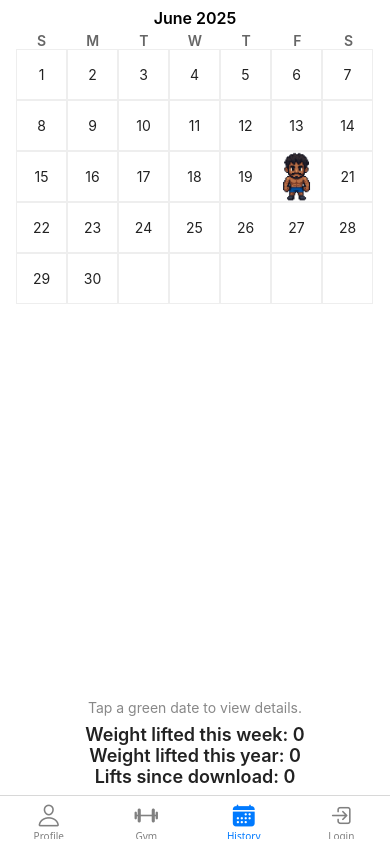
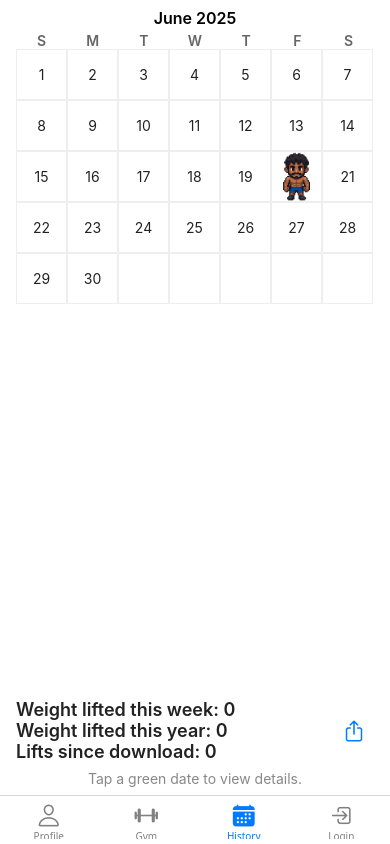
Before and after one commit to aliiqbal24/FitPal---Mobile-App, a React Native app: screen /History in a window 390 px wide. Built offline with nearby package versions, Linux system fonts and the light colour scheme.

Commit message:
Move stats below calendar and add share button

```diff
--- a/src/screens/HistoryScreen.js
+++ b/src/screens/HistoryScreen.js
@@ -1,5 +1,6 @@
 import React, { useEffect, useRef, useState } from 'react';
-import { View, Text, StyleSheet, ScrollView, Image, Dimensions, TouchableOpacity, Modal } from 'react-native';
+import { View, Text, StyleSheet, ScrollView, Image, Dimensions, TouchableOpacity, Modal, Share } from 'react-native';
+import { Ionicons } from '@expo/vector-icons';
 import { useHistory } from '../context/HistoryContext';
 import { useStats } from '../context/StatsContext';
 import { Picker } from '@react-native-picker/picker';
@@ -68,6 +69,16 @@ export default function HistoryScreen() {
     const opt = monthOptions[index];
     if (opt) {
       setSelected({ year: opt.year, month: opt.month });
+    }
+  };
+
+  const shareStats = async () => {
+    try {
+      await Share.share({
+        message: `I've lifted ${weekWeight} this week and ${yearWeight} this year with ${liftCount} total lifts!`,
+      });
+    } catch (e) {
+      // ignore share errors
     }
   };
 
@@ -152,13 +163,18 @@ export default function HistoryScreen() {
           </View>
         ))}
       </ScrollView>
+      <View style={styles.statsWrapper}>
+        <View style={styles.statsContainer}>
+          <Text style={styles.statsText}>Weight lifted this week: {weekWeight}</Text>
+          <Text style={styles.statsText}>Weight lifted this year: {yearWeight}</Text>
+          <Text style={styles.statsText}>Lifts since download: {liftCount}</Text>
+        </View>
+        <TouchableOpacity style={styles.shareBtn} onPress={shareStats}>
+          <Ionicons name="share-outline" size={24} color="#007AFF" />
+        </TouchableOpacity>
+      </View>
       <View style={styles.placeholder}>
         <Text style={styles.placeholderText}>Tap a green date to view details.</Text>
-      </View>
-      <View style={styles.statsContainer}>
-        <Text style={styles.statsText}>Weight lifted this week: {weekWeight}</Text>
-        <Text style={styles.statsText}>Weight lifted this year: {yearWeight}</Text>
-        <Text style={styles.statsText}>Lifts since download: {liftCount}</Text>
       </View>
 
       {selectedEntry && (
@@ -233,15 +249,24 @@ const styles = StyleSheet.create({
     paddingHorizontal: 16,
     marginBottom: 8,
   },
-  statsContainer: {
+  statsWrapper: {
+    flexDirection: 'row',
+    justifyContent: 'space-between',
+    alignItems: 'center',
     paddingHorizontal: 16,
     marginBottom: 8,
-    alignItems: 'center',
+  },
+  statsContainer: {
+    flex: 1,
+    alignItems: 'flex-start',
   },
   statsText: {
     fontWeight: '600',
     color: '#222',
     fontSize: 18,
+  },
+  shareBtn: {
+    padding: 8,
   },
   dayCell: {
     width: CELL_SIZE,
```
